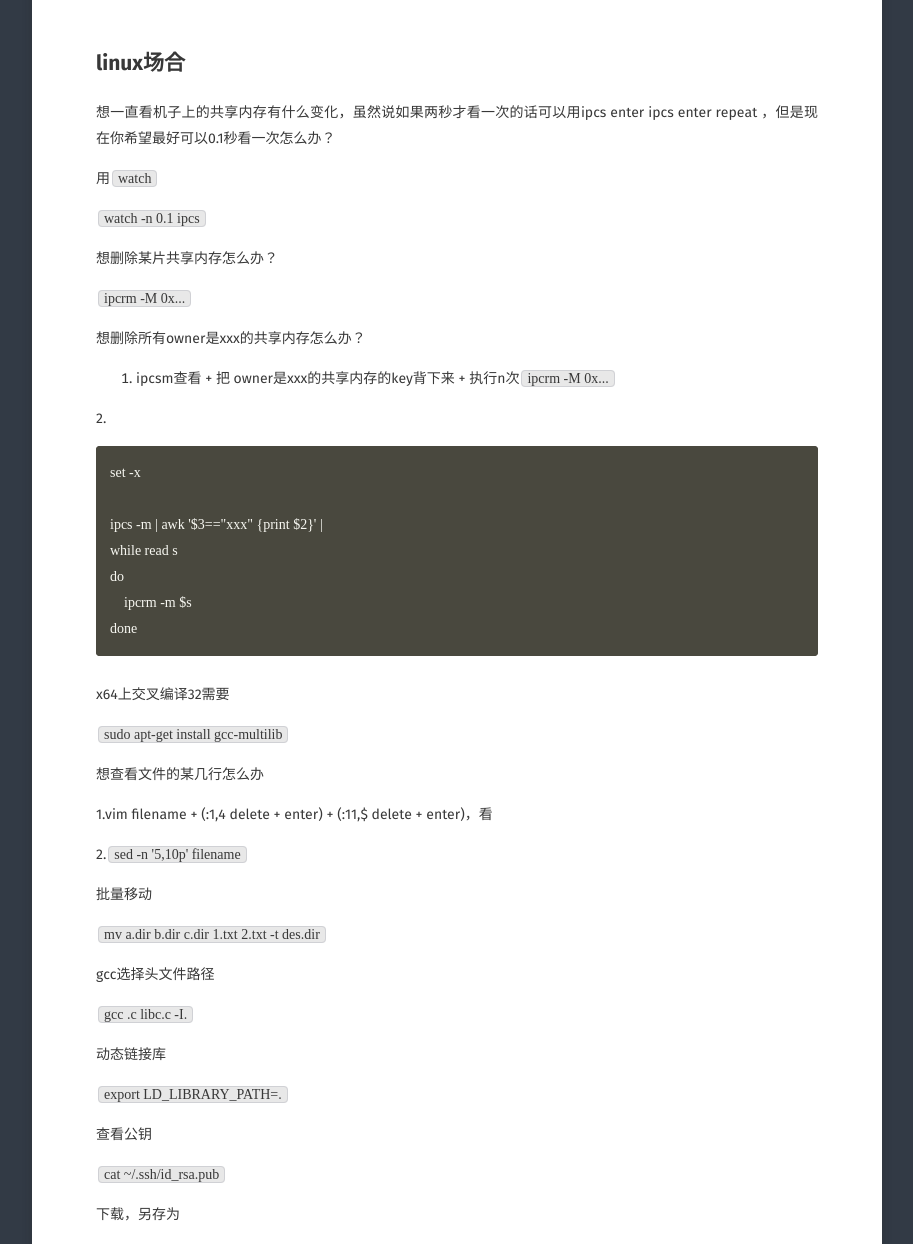
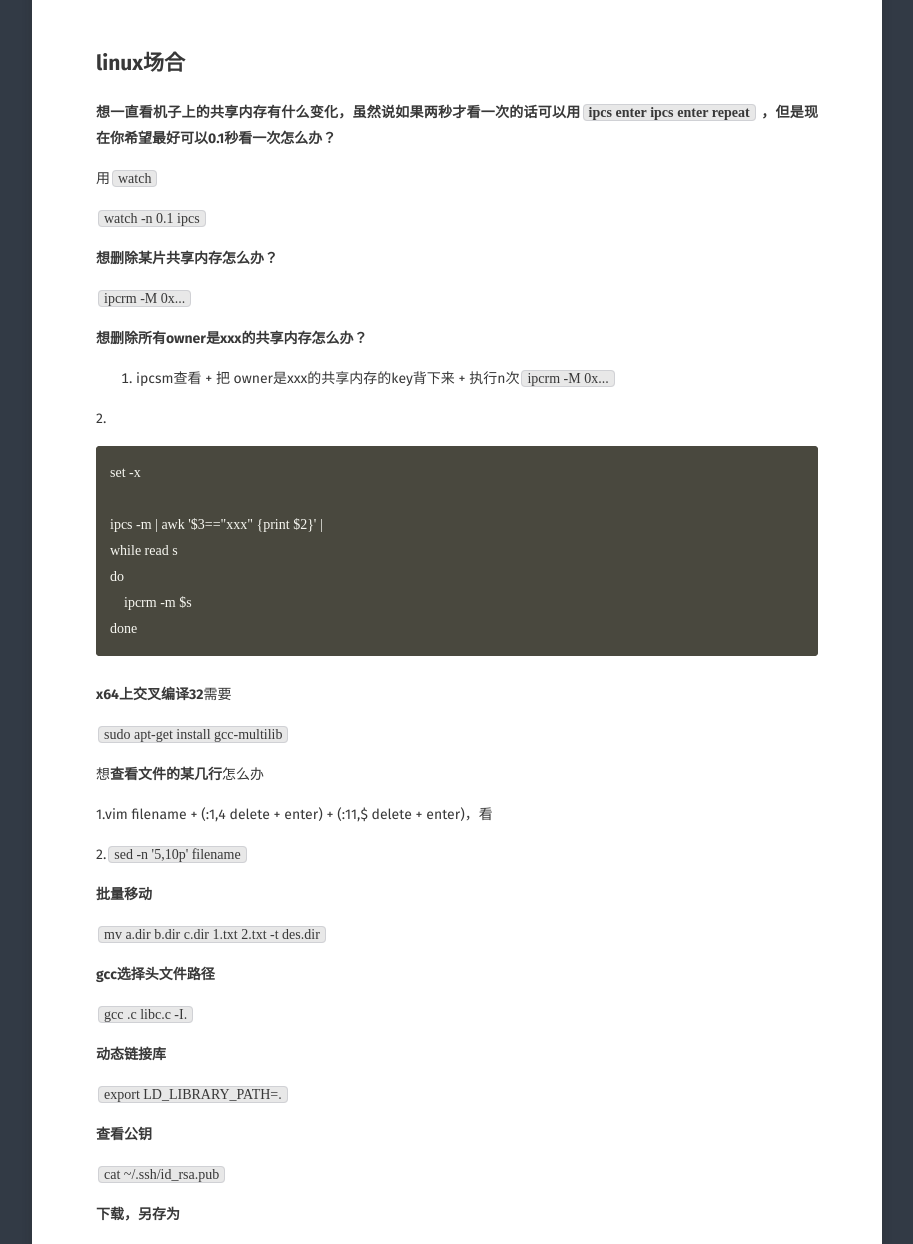
Before and after one commit to RhythmMark/RhythmMark.github.io, a Jekyll site: the page built from _posts/2019-03-23-mark.md, in a window 1280 px wide and 1400 px high, scrolled down 470 px, cut to the strip 156-1400 px from the top of the window. Shown: the whole strip, without its empty margins (183-1096 px from the left). Built offline with Jekyll 4.4.1, drawn with Linux system fonts in a browser that asks for light colours; some web fonts are replaced; comment, search, counter and statistics services are not loaded; part of the change alters nothing that is shown; some of the changed text lies outside the part shown.

````diff
--- a/_posts/2019-03-23-mark.md
+++ b/_posts/2019-03-23-mark.md
@@ -10,17 +10,17 @@ comments: true
 
 ## linux场合
 
-想一直看机子上的共享内存有什么变化，虽然说如果两秒才看一次的话可以用ipcs enter ipcs enter repeat ，但是现在你希望最好可以0.1秒看一次怎么办？
+**想一直看机子上的共享内存有什么变化，虽然说如果两秒才看一次的话可以用``ipcs enter ipcs enter repeat`` ，但是现在你希望最好可以0.1秒看一次怎么办？**
 
 用``watch``
 
 ``watch -n 0.1 ipcs``
 
-想删除某片共享内存怎么办？
+**想删除某片共享内存怎么办？**
 
 ``ipcrm -M 0x...``
 
-想删除所有owner是xxx的共享内存怎么办？
+**想删除所有owner是xxx的共享内存怎么办？**
 
 1. ipcsm查看 + 把 owner是xxx的共享内存的key背下来 + 执行n次``ipcrm -M 0x...``
 
@@ -36,82 +36,82 @@ do
 done
 ```
 
-x64上交叉编译32需要
+**x64上交叉编译32**需要
 
 ``sudo apt-get install gcc-multilib``
 
-想查看文件的某几行怎么办
+想**查看文件的某几行**怎么办
 
 1.vim filename + (:1,4 delete + enter) + (:11,$ delete + enter)，看
 
 2.`` sed -n '5,10p' filename``
 
-批量移动
+**批量移动**
 
 ``mv  a.dir  b.dir   c.dir  1.txt  2.txt  -t  des.dir``
 
-gcc选择头文件路径
+**gcc选择头文件路径**
 
 ``gcc .c libc.c -I.``
 
-动态链接库
+**动态链接库**
 
 ``export LD_LIBRARY_PATH=.``
 
-查看公钥
+**查看公钥**
 
 ``cat ~/.ssh/id_rsa.pub``
 
-下载，另存为
+**下载，另存为**
 
 ``wget -O``
 
-解压
+**解压**
 
 ``tar zxvf FileName.tar.gz``
 
-解压到指定的目录
+**解压到指定的目录**
 
 ``tar -zxvf /home/images.tar.gz -C /specific-dir``
 
 ``unzip: -d ``
 
-查看系统框架、系统信息
+**查看系统框架、系统信息**
 
 ``arch``
 
 ``uname -a``
 
-更新源
+**更新源**
 
 ``sudo vim /etc/apt/sources.list``
 
 
-1、从服务器上下载文件
+1、**从服务器上下载文件**
 
 ``scp username@servername:/path/filename /var/www/local_dir（本地目录）``
 
-2、上传本地文件到服务器
+2、**上传本地文件到服务器**
 
 ``scp /path/filename username@servername:/path  ``
 
-``from xxx import *``的xxx是个软链接，python执行报错怎么办？
+**``from xxx import *``的xxx是个软链接，python执行报错怎么办？**
 
 ``用python3``
 
-pip3死都装不了怎么办：
+**pip3死都装不了怎么办：**
 
 ``python3 -m pip``
 
-一打开博客发现依赖又出bug了怎么办：
+**一打开博客发现blog依赖又出bug了怎么办：**
 
 ``sudo bundle update``
 
-想看每个进程跑在哪个核上怎么办
+**想看每个进程跑在哪个核上怎么办**
 
 ``ps o pid,psr,comm,cmd``
 
-watich + awk 用法 试举例
+**watch + awk 用法 试举例**
 
 ``watch -n 0.1 "ps -aux |awk '{print \$11}' "``
 
@@ -119,7 +119,7 @@ watich + awk 用法 试举例
 
 ``watch -n 0.1 "ps -aux |grep lib-store |awk '{print \$11 \$12 \$13 \$14 \$15 \$16 \$17 \$18 \$19}'"``
 
-挂起
+**挂起**
 
 ``jobs``
 
````
